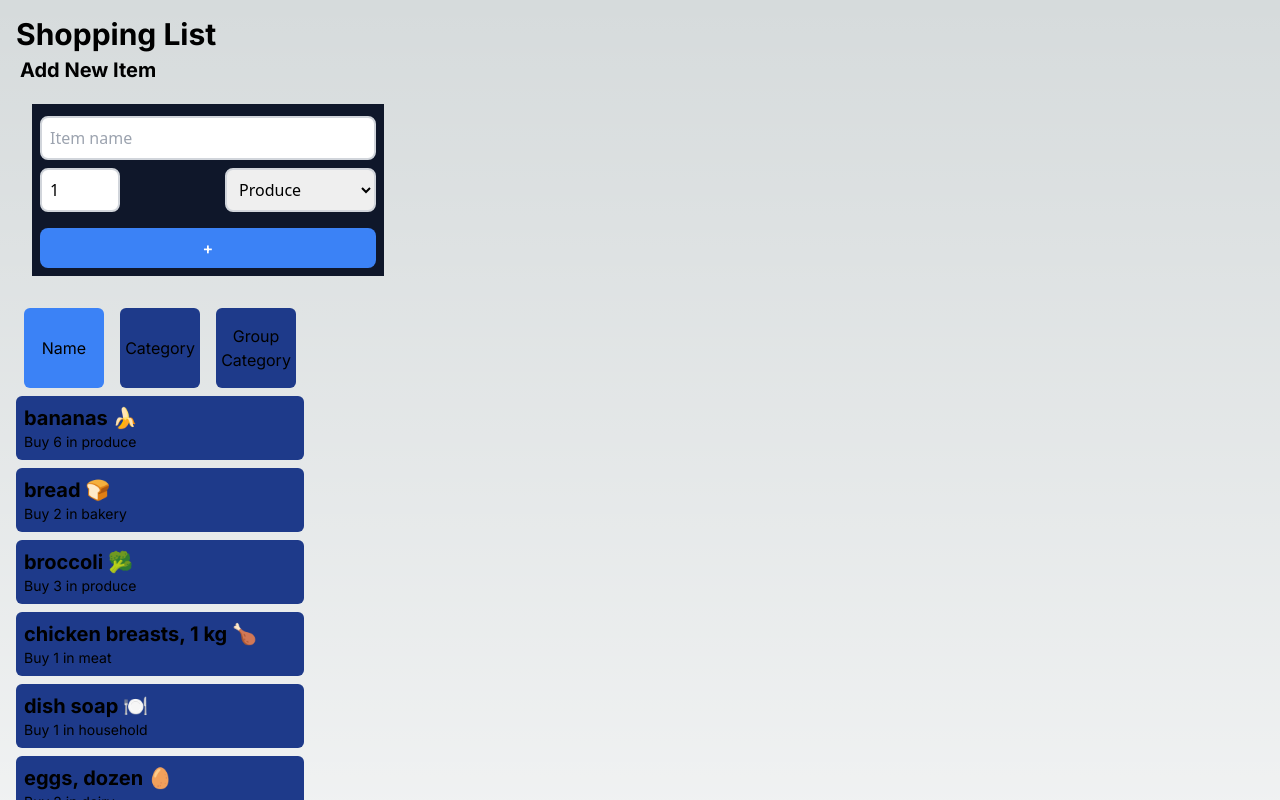
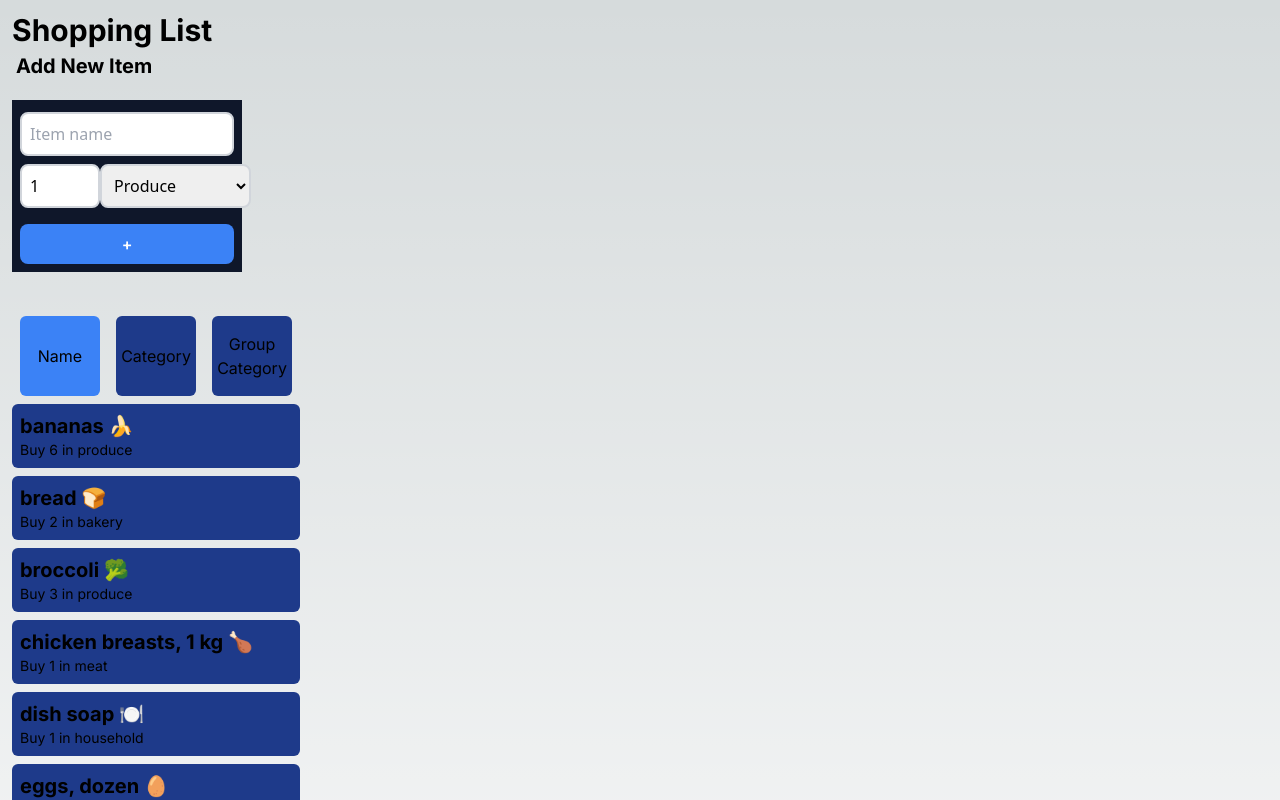
Before and after one commit to kokawaguchi/cprg306-assignments, a Next.js app: page /week-6 in a window 1280 px wide. Shown: the top 800 px of the page. Built offline with nearby package versions, Linux system fonts and the light colour scheme.

Commit message:
Week 6 update page.js

```diff
--- a/app/week-6/page.js
+++ b/app/week-6/page.js
@@ -15,12 +15,12 @@ export default function Page() {
   }
 
   return (
-    <main className="p-2 m-2 w-3/4">
+    <main className="p-2 m-1 w-7/8">
       <h2 className="text-3xl font-bold">Shopping List</h2>
 
       <div className="max-w-sm w-full">
         <h3 className="text-xl font-bold p-1">Add New Item</h3>
-        <div className="mb-2" w-full>
+        <div className="mb-5 w-3/5">
           <NewItem onAddItem={handleAddItem} />
         </div>
         <div className="flex justify-between">
```
